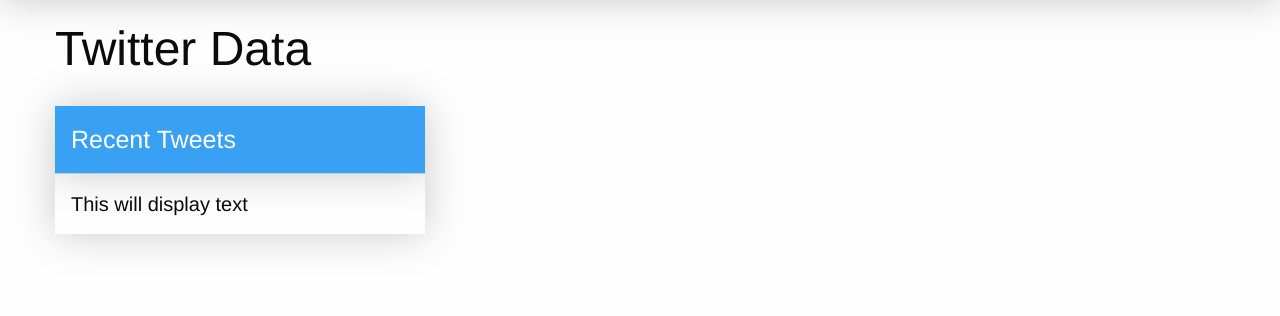
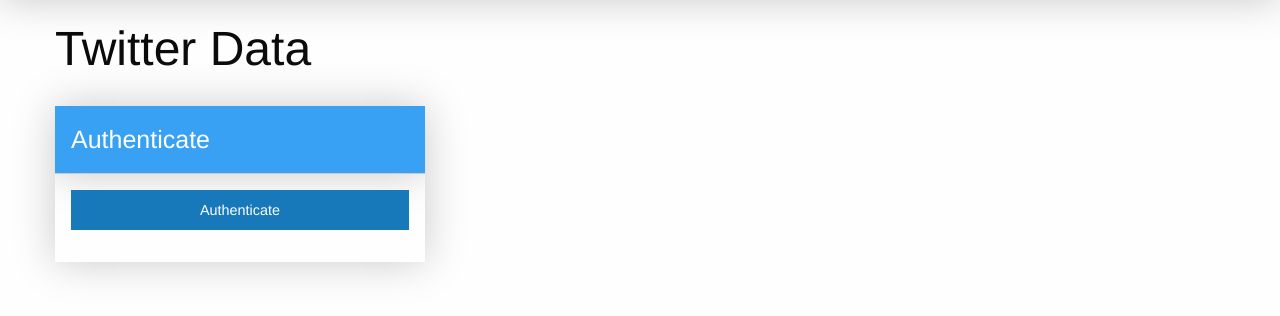
Before and after one commit to sjordan8/TrendMap, a Django app: page / in a window 1280 px wide. Shown: the part 55-371 px from the top of the page. Run offline with Django 3.2, Linux system fonts and the light colour scheme; some libraries are stand-ins or nearby versions.

Commit message:
Added authentication button on the homepage and added url paths

```diff
--- a/TrendMap/main/templates/index.html
+++ b/TrendMap/main/templates/index.html
@@ -13,10 +13,13 @@
     <div class="cell large-4 offset-4">
       <div class="card">
         <div class="card-divider">
-          <h4>Recent Tweets</h4>
+          <h4>Authenticate</h4>
         </div>
         <div class="card-section">
-          <h5>This will display text</h5>
+          <form action="/begin_twitter_authentication/" method="post">
+              {% csrf_token %}
+              <input type="submit" class="button expanded" value="Authenticate">
+          </form>
         </div>
       </div>
     </div>
--- a/TrendMap/main/urls.py
+++ b/TrendMap/main/urls.py
@@ -5,4 +5,5 @@
 
 urlpatterns = [
     path('', views.index, name='index'),
+    path('begin_twitter_authentication/', views.begin_twitter_authentication),
 ]
```
